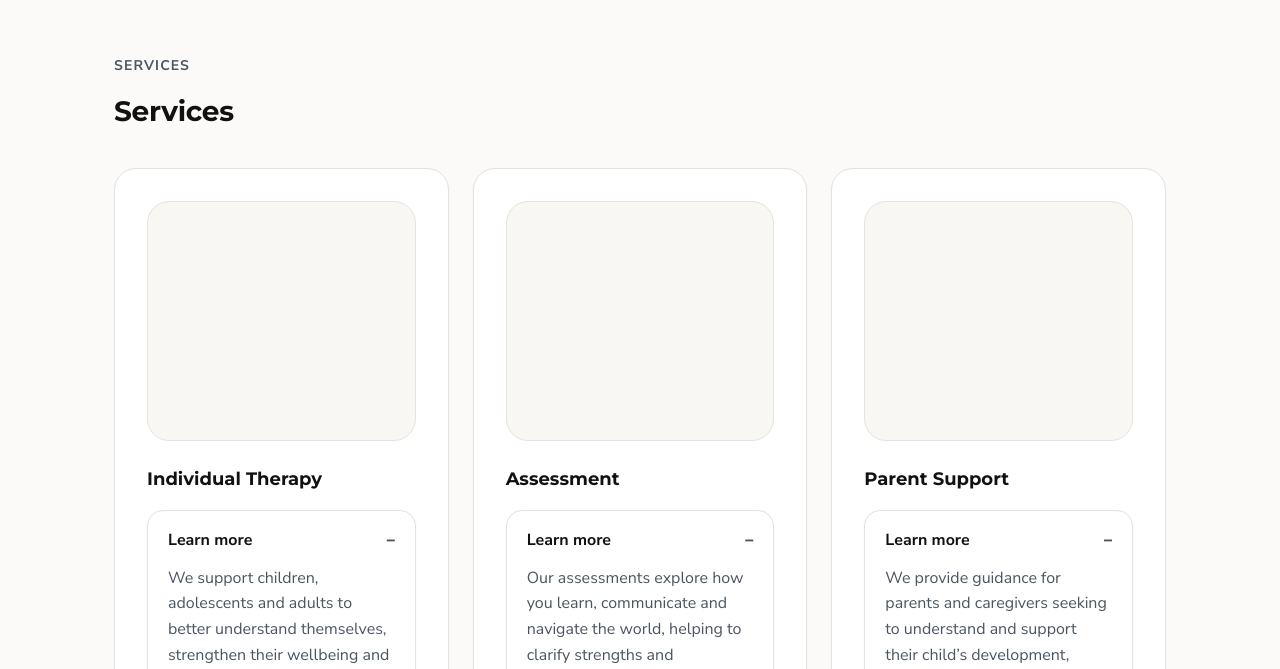
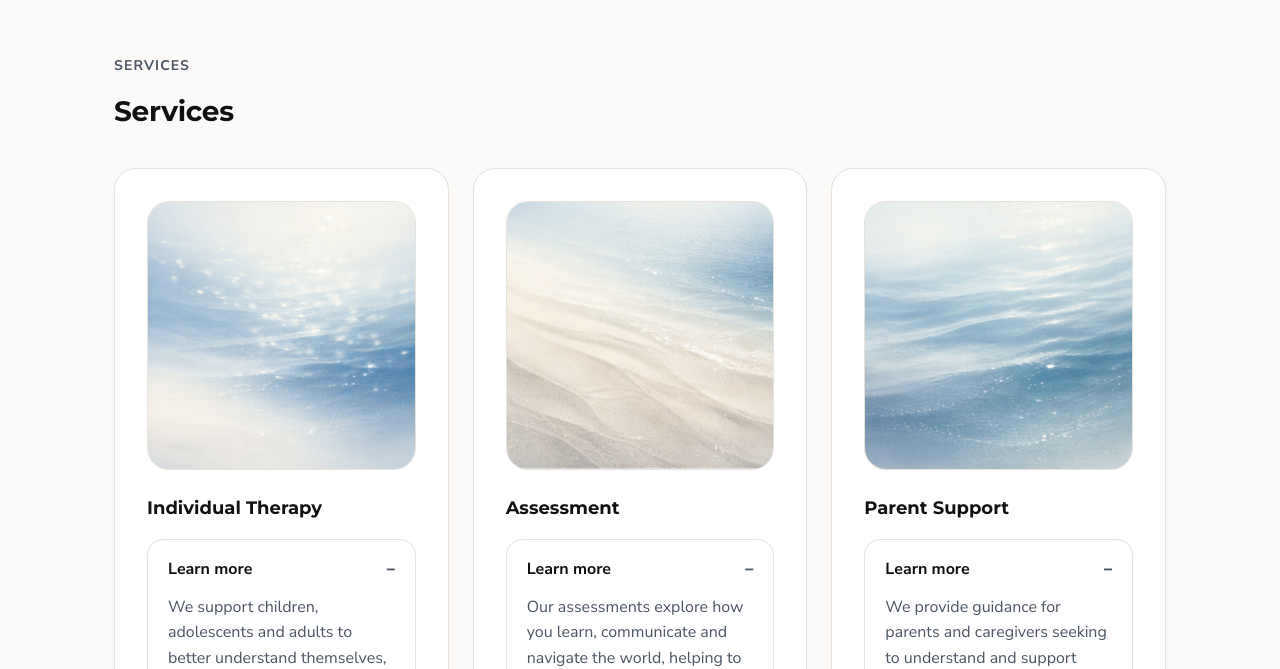
Before and after one commit to anitahamersley-star/realcalm-website, a plain HTML site: page index.html in a window 1280 px wide. Shown: the part 1341-2010 px from the top of the page. Drawn offline with Linux system fonts and the light colour scheme.

Commit message:
Add images to therapy service cards in index.html

```diff
--- a/index.html
+++ b/index.html
@@ -126,7 +126,7 @@
 
     <div class="media media--soft" aria-hidden="true">
       <!-- Optional image -->
-      <!-- <img src="/assets/img/approach.jpg" alt=""> -->
+      <img src="assets/img/4.png" alt="ocean4">
     </div>
   </div>
 </section>
@@ -144,7 +144,9 @@
 
     <div class="grid grid--3" style="margin-top: var(--rc-10);">
       <div class="card">
-        <div class="media" aria-hidden="true" style="margin-bottom: var(--rc-6);"></div>
+        <div class="media" aria-hidden="true" style="margin-bottom: var(--rc-6);">
+          <img src="assets/img/1.png" alt="ocean1">
+        </div>
         <h3 class="card__title">Individual Therapy</h3>
 
         <div class="accordion" style="margin-top: var(--rc-4);" role="region" aria-label="Individual Therapy details">
@@ -158,7 +160,9 @@
       </div>
 
       <div class="card">
-        <div class="media" aria-hidden="true" style="margin-bottom: var(--rc-6);"></div>
+        <div class="media" aria-hidden="true" style="margin-bottom: var(--rc-6);">
+          <img src="assets/img/2.png" alt="ocean2">
+        </div>
         <h3 class="card__title">Assessment</h3>
 
         <div class="accordion" style="margin-top: var(--rc-4);" role="region" aria-label="Assessment details">
@@ -172,7 +176,9 @@
       </div>
 
       <div class="card">
-        <div class="media" aria-hidden="true" style="margin-bottom: var(--rc-6);"></div>
+        <div class="media" aria-hidden="true" style="margin-bottom: var(--rc-6);">
+          <img src="assets/img/3.png" alt="ocean3">
+        </div>
         <h3 class="card__title">Parent Support</h3>
 
         <div class="accordion" style="margin-top: var(--rc-4);" role="region" aria-label="Parent Support details">
```
